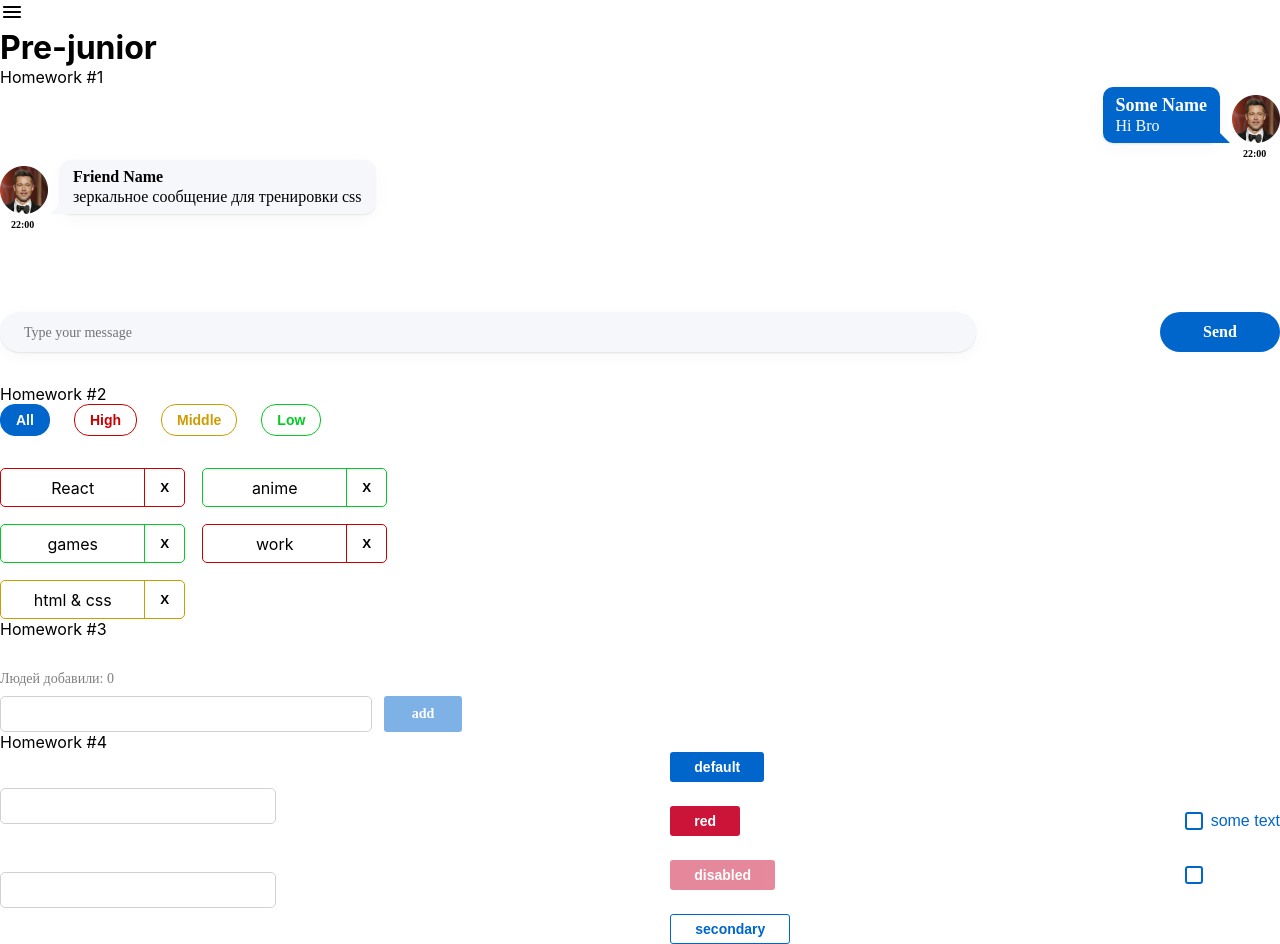
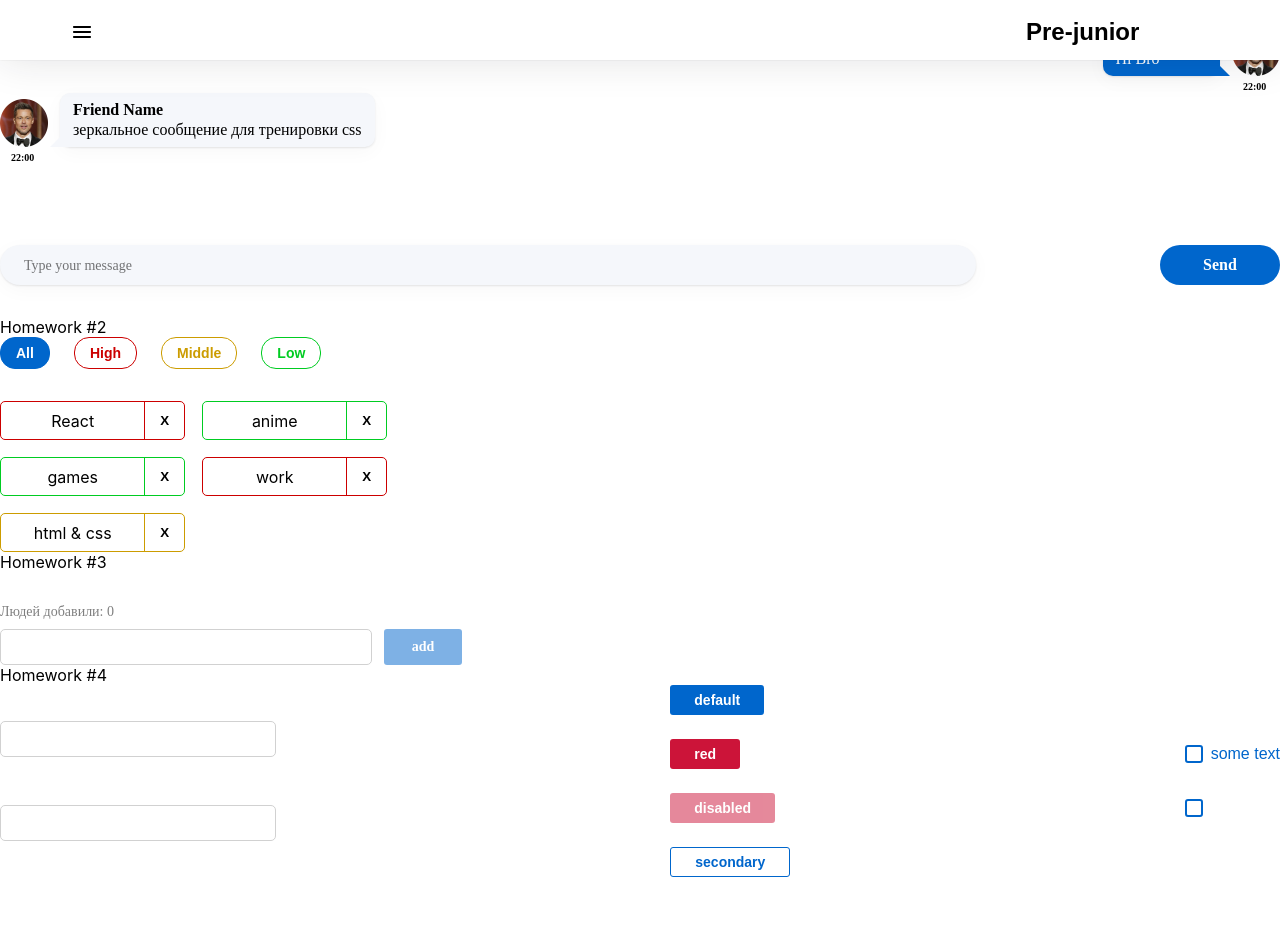
Before and after one commit to iliik/IgnatDom, a React (Create React App) app: page /#/pre-junior in a window 1280 px wide. After the commit the page ends 877 px from the top, so only its background shows below. Built offline with nearby package versions, Linux system fonts and the light colour scheme.

Commit message:
№ 5-CSS-Header

```diff
--- a/src/s2-homeworks/hw05/header/Header.module.css
+++ b/src/s2-homeworks/hw05/header/Header.module.css
@@ -1,8 +1,33 @@
 .burgerMenuIcon {
+    display: block;
+    width: 24px;
+    height: 24px;
+    margin: 20px 0 0 70px;
+    cursor: pointer;
 }
 
 .header {
+    z-index: 1;
+    display: flex;
+    width: 100%;
+    position: fixed;
+    top: 0;
+    height: 60px;
+    margin: 0;
+    padding: 0;
+    background: #FFFFFF;
+    box-shadow: 0 0 40px rgba(29, 33, 38, 0.13), 0 0 2px rgba(29, 33, 38, 0.1);
 }
 
 .header h1 {
+    width: 184px;
+    height: 29px;
+    margin: 17px 70px 0 auto;
+    font-family: 'Montserrat',sans-serif;
+    font-style: normal;
+    font-weight: 600;
+    font-size: 24px;
+    line-height: 29px;
+
+    color: #000000;
 }
```
